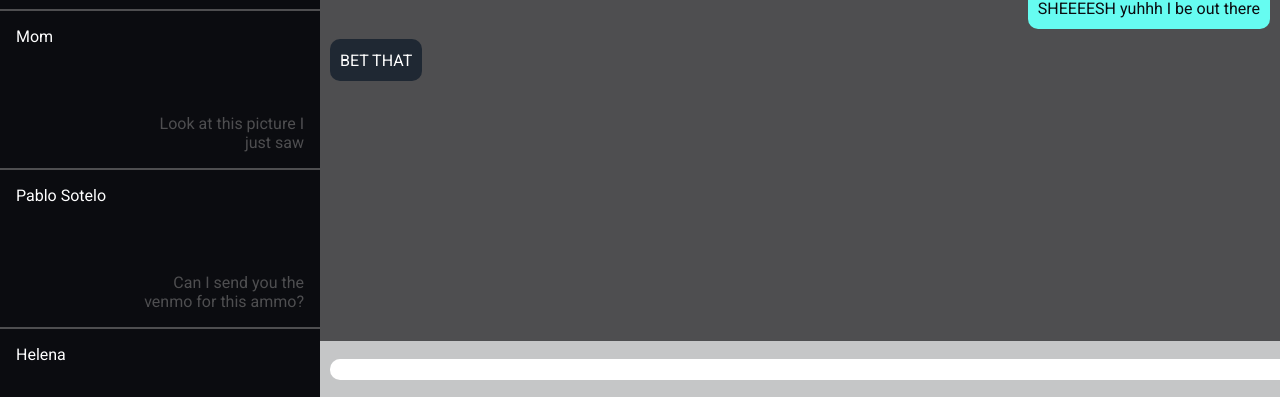
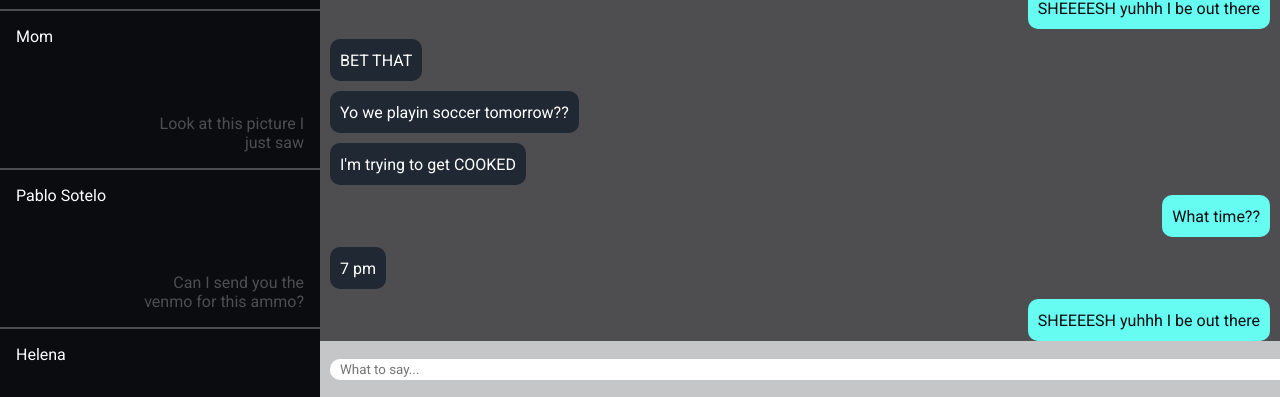
Before and after one commit to Opaleone/messenger-app-react, a React (Create React App) app in the folder client/: page / in a window 1280 px wide. Shown: the part 403-800 px from the top of the page. Built offline with nearby package versions, Linux system fonts and the light colour scheme.

Commit message:
Edited conversation display

```diff
--- a/client/src/components/conversation/index.js
+++ b/client/src/components/conversation/index.js
@@ -4,6 +4,54 @@ let messages = [
   {
     sender: 'Aaron Sanchez',
     messageList: [
+      {
+        messageContent: 'Yo we playin soccer tomorrow??',
+        userId: 'Aaron'
+      },
+      {
+        messageContent: "I'm trying to get COOKED",
+        userId: 'Aaron'
+      },
+      {
+        messageContent: "What time??",
+        userId: 'Leone'
+      },
+      {
+        messageContent: "7 pm",
+        userId: 'Aaron'
+      },
+      {
+        messageContent: "SHEEEESH yuhhh I be out there",
+        userId: 'Leone'
+      },
+      {
+        messageContent: "BET THAT",
+        userId: 'Aaron'
+      },
+      {
+        messageContent: 'Yo we playin soccer tomorrow??',
+        userId: 'Aaron'
+      },
+      {
+        messageContent: "I'm trying to get COOKED",
+        userId: 'Aaron'
+      },
+      {
+        messageContent: "What time??",
+        userId: 'Leone'
+      },
+      {
+        messageContent: "7 pm",
+        userId: 'Aaron'
+      },
+      {
+        messageContent: "SHEEEESH yuhhh I be out there",
+        userId: 'Leone'
+      },
+      {
+        messageContent: "BET THAT",
+        userId: 'Aaron'
+      },
       {
         messageContent: 'Yo we playin soccer tomorrow??',
         userId: 'Aaron'
@@ -53,7 +101,7 @@ const Conversation = () => {
         })}
       </div>
       <div id='convo-input'>
-        <input id='convo-text-bar' type='text'></input>
+        <input id='convo-text-bar' type='text' placeholder='What to say...'></input>
       </div>
     </div>
   )
```
